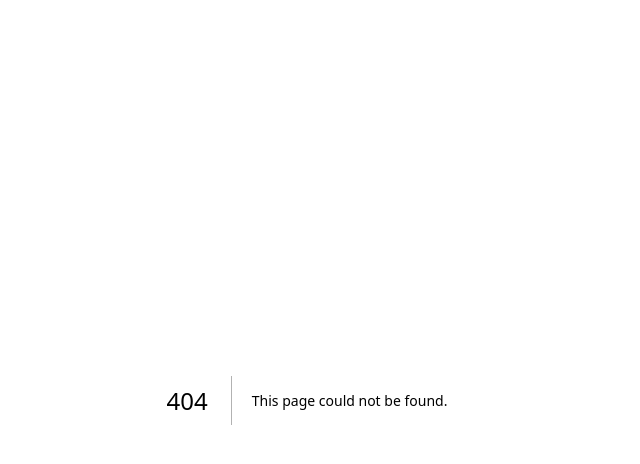
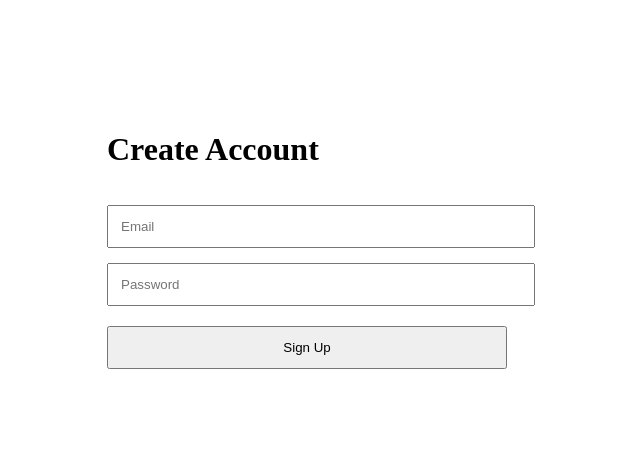
Before and after one commit to eugenewisdom257-create/Eutech, a Next.js app: page /signup in a window 1280 px wide. Before the commit this address had no page. Shown: the top 464 px of the page, without its empty margins (333-973 px from the left). Built offline with nearby package versions, Linux system fonts and the light colour scheme.

Commit message:
Create app/signup/page.js

```diff
--- /dev/null
+++ b/app/signup/page.js
@@ -0,0 +1,39 @@
+export default function SignupPage() {
+  return (
+    <div style={{
+      maxWidth:400,
+      margin:"80px auto",
+      padding:30
+    }}>
+      <h1>Create Account</h1>
+
+      <input
+        placeholder="Email"
+        style={{
+          width:"100%",
+          padding:12,
+          marginTop:15
+        }}
+      />
+
+      <input
+        type="password"
+        placeholder="Password"
+        style={{
+          width:"100%",
+          padding:12,
+          marginTop:15
+        }}
+      />
+
+      <button style={{
+        width:"100%",
+        marginTop:20,
+        padding:12
+      }}>
+        Sign Up
+      </button>
+
+    </div>
+  );
+}
```
